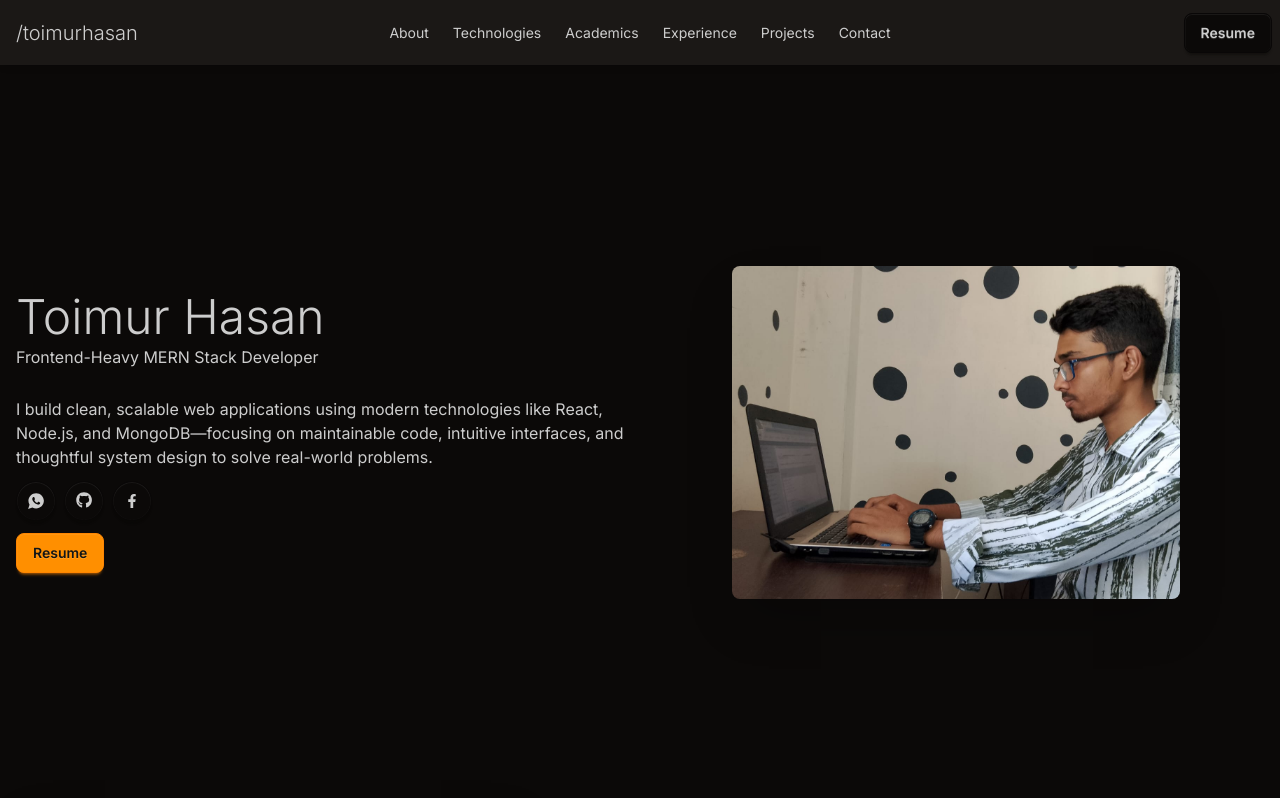
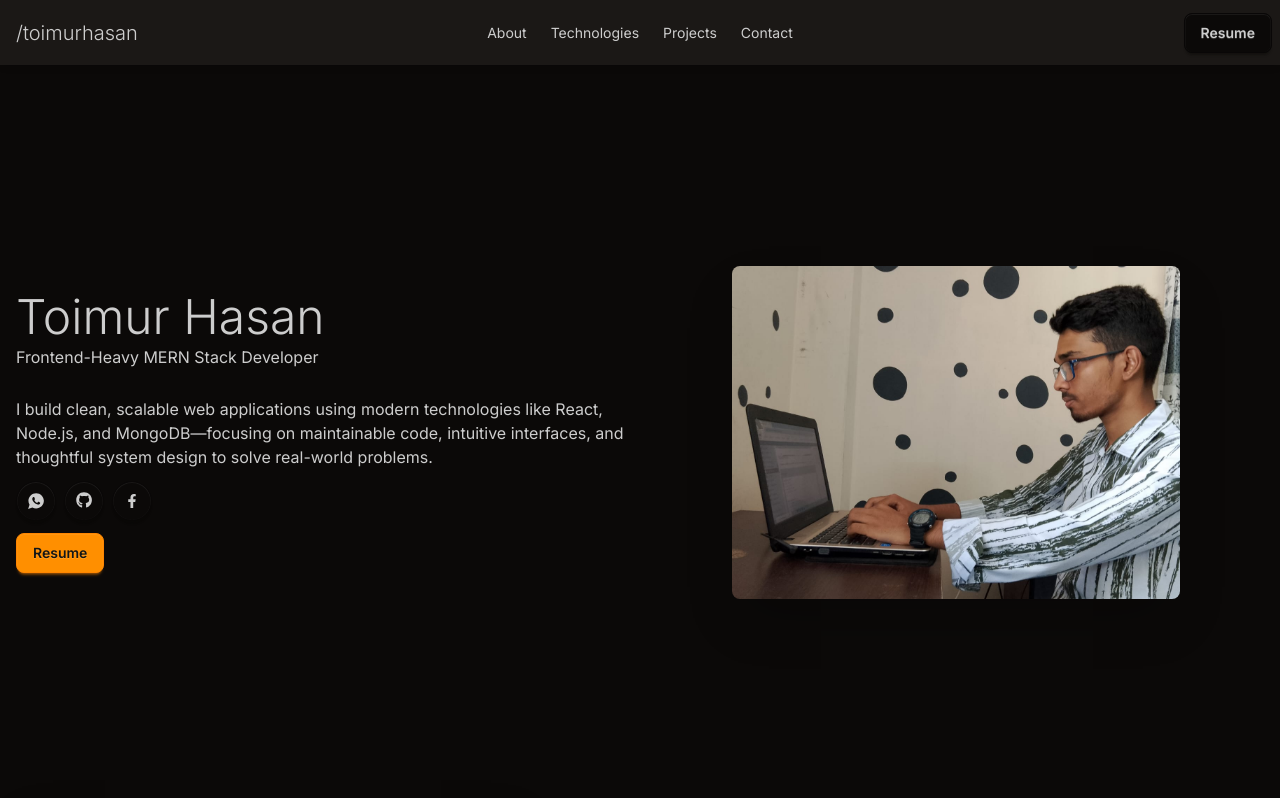
Before and after one commit to toimurhasan/my-portfolio, a React (Vite) app: page / in a window 1280 px wide. Shown: the top 798 px of the page. Built offline with nearby package versions, Linux system fonts and the light colour scheme.

Commit message:
scroll behavior added

```diff
--- a/src/components/About.jsx
+++ b/src/components/About.jsx
@@ -2,8 +2,8 @@ import React from "react";
 
 const About = () => {
   return (
-    <div className="mt-10 lg:mt-0 pb-10 flex items-center justify-between max-w-7xl mx-auto px-4 flex-col lg:flex-row">
-      <div className="flex-1 justify-center">
+    <section className="mt-10 lg:mt-0 pb-10 flex items-center justify-between max-w-7xl mx-auto px-4 flex-col lg:flex-row">
+      <div id="about" className="flex-1 justify-center">
         <img
           src="/about-me.jpeg"
           className="lg:max-w-lg sm:max-w-md rounded-lg shadow-2xl"
@@ -31,7 +31,7 @@ const About = () => {
           </p>
         </div>
       </div>
-    </div>
+    </section>
   );
 };
 
--- a/src/components/Hero.jsx
+++ b/src/components/Hero.jsx
@@ -5,7 +5,7 @@ import { Link } from "react-router";
 
 const Hero = () => {
   return (
-    <div className="hero sm:min-h-[calc(100vh-65px)]">
+    <section className="hero sm:min-h-[calc(100vh-65px)]">
       <div className="hero-content flex-col lg:flex-row-reverse">
         <div className="flex-1 flex justify-center">
           <img src="/me.jpeg" className=" sm:max-w-md rounded-lg shadow-2xl" />
@@ -52,7 +52,7 @@ const Hero = () => {
           </Link>
         </div>
       </div>
-    </div>
+    </section>
   );
 };
 
--- a/src/components/Navbar.jsx
+++ b/src/components/Navbar.jsx
@@ -1,5 +1,4 @@
 import React from "react";
-import { NavLink } from "react-router";
 
 const Navbar = () => {
   return (
@@ -11,22 +10,46 @@ const Navbar = () => {
         <div className="navbar-center hidden lg:flex">
           <ul className="menu menu-horizontal px-1">
             <li>
-              <NavLink>About</NavLink>
+              <span
+                onClick={() => {
+                  const element = document.getElementById("about");
+                  const yOffset = -100; // Adjust this value as needed (e.g. height of your navbar)
+                  const y = element.getBoundingClientRect().top + window.pageYOffset + yOffset;
+
+                  window.scrollTo({ top: y, behavior: "smooth" });
+                }}
+              >
+                About
+              </span>
             </li>
             <li>
-              <NavLink>Technologies</NavLink>
+              <span
+                onClick={() => {
+                  const element = document.getElementById("technologies");
+                  const yOffset = -80; // Adjust this value as needed (e.g. height of your navbar)
+                  const y = element.getBoundingClientRect().top + window.pageYOffset + yOffset;
+
+                  window.scrollTo({ top: y, behavior: "smooth" });
+                }}
+              >
+                Technologies
+              </span>
             </li>
             <li>
-              <NavLink>Academics</NavLink>
+              <span
+                onClick={() => {
+                  const element = document.getElementById("projects");
+                  const yOffset = -80; // Adjust this value as needed (e.g. height of your navbar)
+                  const y = element.getBoundingClientRect().top + window.pageYOffset + yOffset;
+
+                  window.scrollTo({ top: y, behavior: "smooth" });
+                }}
+              >
+                Projects
+              </span>
             </li>
             <li>
-              <NavLink>Experience</NavLink>
-            </li>
-            <li>
-              <NavLink>Projects</NavLink>
-            </li>
-            <li>
-              <NavLink>Contact</NavLink>
+              <span>Contact</span>
             </li>
           </ul>
         </div>
--- a/src/components/Projects.jsx
+++ b/src/components/Projects.jsx
@@ -4,7 +4,7 @@ import ProjectTwo from "./ProjectTwo";
 
 const Projects = () => {
   return (
-    <div className="pb-10 px-4 max-w-7xl mx-auto">
+    <section id="projects" className="pb-10 px-4 max-w-7xl mx-auto">
       <h3 className="text-center py-6 text-2xl font-light mb-4">
         Projects <span className="text-primary">I Made</span>
       </h3>
@@ -12,7 +12,7 @@ const Projects = () => {
         <ProjectOne></ProjectOne>
         <ProjectTwo></ProjectTwo>
       </div>
-    </div>
+    </section>
   );
 };
 
--- a/src/components/Technologies.jsx
+++ b/src/components/Technologies.jsx
@@ -5,14 +5,11 @@ import {
   FaFigma,
   FaGithub,
   FaHtml5,
-  FaNode,
   FaNodeJs,
   FaReact,
   FaSass,
 } from "react-icons/fa";
 import { IoLogoJavascript } from "react-icons/io";
-import { IoLogoVercel } from "react-icons/io5";
-import { RiNextjsLine } from "react-icons/ri";
 import {
   SiAxios,
   SiExpress,
@@ -26,7 +23,7 @@ import {
 
 const Technologies = () => {
   return (
-    <div className="pb-10 px-4">
+    <section id="technologies" className="pb-10 px-4">
       <h3 className="text-center py-6 text-2xl font-light">
         Technogies <span className="text-primary">I Use</span>
       </h3>
@@ -83,7 +80,7 @@ const Technologies = () => {
           <SiNetlify />
         </div>
       </div>
-    </div>
+    </section>
   );
 };
 
```
Also changed, not shown: src/index.css (line endings or trailing spaces).
